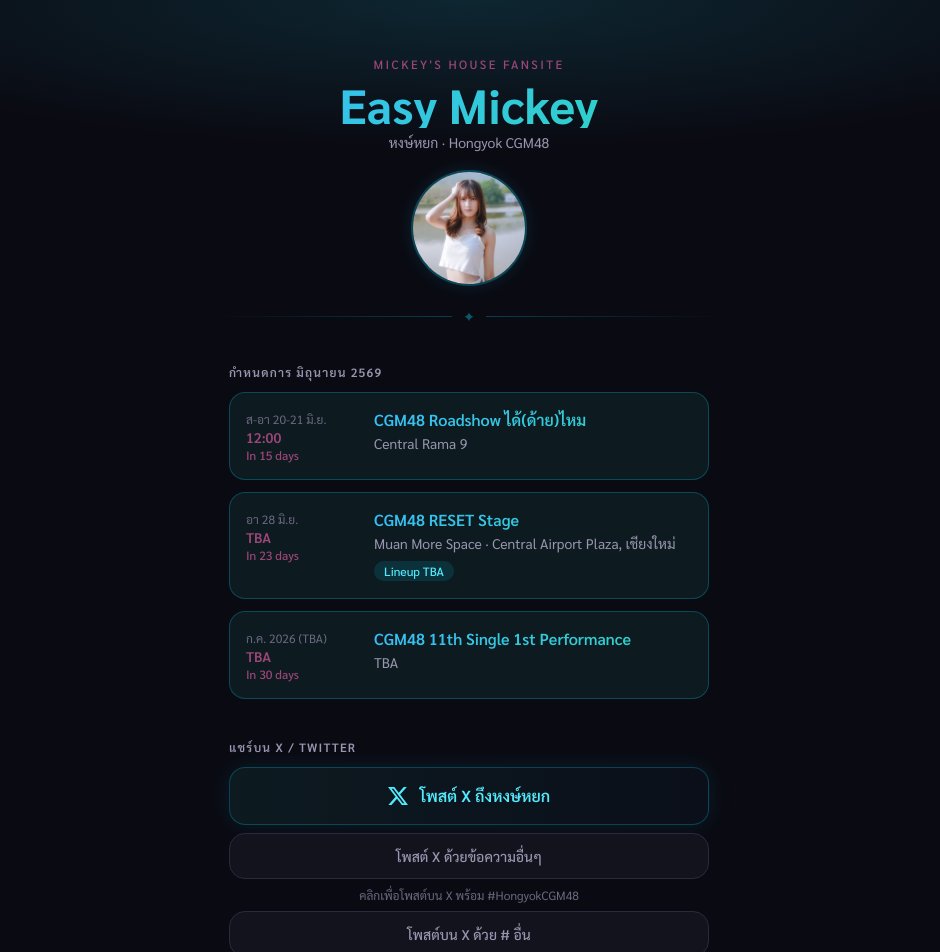
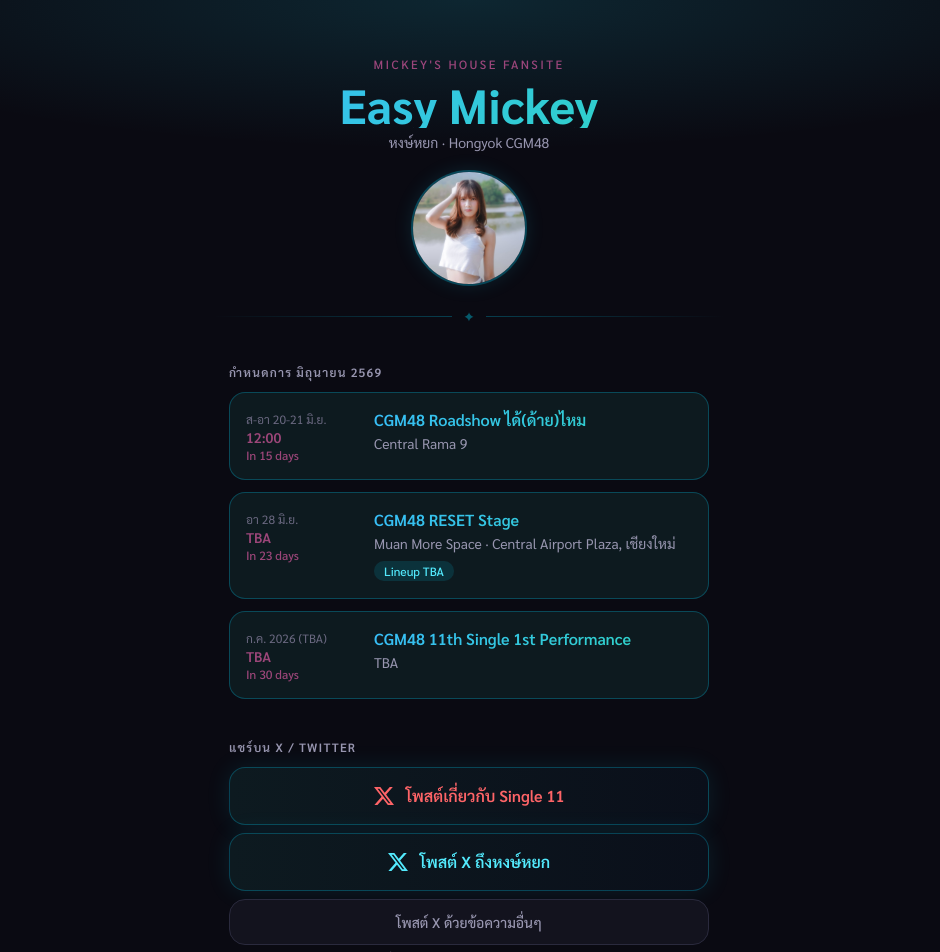
Before and after one commit to pkhamchuai/easy-mickey, a Next.js app: page / in a window 1280 px wide. Shown: the top 952 px of the page, without its empty margins (171-1111 px from the left). Built offline with nearby package versions, Linux system fonts and the light colour scheme; no server answers; the database is empty.

Commit message:
Add new hashtag group for 11th Single and update Twitter sharing link

```diff
--- a/app/hashtags/page.tsx
+++ b/app/hashtags/page.tsx
@@ -6,6 +6,10 @@ import { useState } from "react";
 const TWITTER_LIMIT = 280;
 
 const HASHTAG_GROUPS = [
+  {
+    label: "11th Single",
+    tags: ["#CGM48_LetMeKnow", "#KoiTsunjattaTH", "#BINGOTH", "#KibouResshaTH", "#CGM4811thSINGLE"],
+  },
   {
     label: "CGM48 2nd Generation",
     tags: ["#EmmaCGM48", "#GinnaCGM48", "#JingjingCGM48", "#LookkedCGM48", "#NanaCGM48"],
--- a/components/TwitterIntent.tsx
+++ b/components/TwitterIntent.tsx
@@ -10,6 +10,9 @@ const tweetText =
   "\n#HongyokCGM48 🐭🍀";
 const tweetUrl = `https://twitter.com/intent/tweet?text=${encodeURIComponent(tweetText)}`;
 
+const singleText = "[💔🔍] #CGM48_LetMeKnow\n\n\n#KoiTsunjattaTH\n#BINGOTH #KibouResshaTH\n#CGM4811thSINGLE\n#CGM48";
+const singleUrl = `https://twitter.com/intent/tweet?text=${encodeURIComponent(singleText)}`;
+
 export function TwitterIntent() {
   return (
     <section className="pb-2">
@@ -18,6 +21,16 @@ export function TwitterIntent() {
       </h2>
 
       <div className="space-y-2">
+        <a
+          href={singleUrl}
+          target="_blank"
+          rel="noopener noreferrer"
+          className="flex w-full items-center justify-center gap-3 rounded-2xl border border-cyan-500/30 bg-gradient-to-r from-[#0d1a20] to-[#0a0f1a] py-4 text-base font-semibold text-red-400 shadow-[0_0_24px_rgba(34,211,238,0.1)] transition-all hover:border-cyan-400/60 hover:text-red-300 hover:shadow-[0_0_32px_rgba(34,211,238,0.2)] active:scale-95"
+        >
+          <XIcon />
+          โพสต์เกี่ยวกับ Single 11
+        </a>
+
         <a
           href={tweetUrl}
           target="_blank"
```
